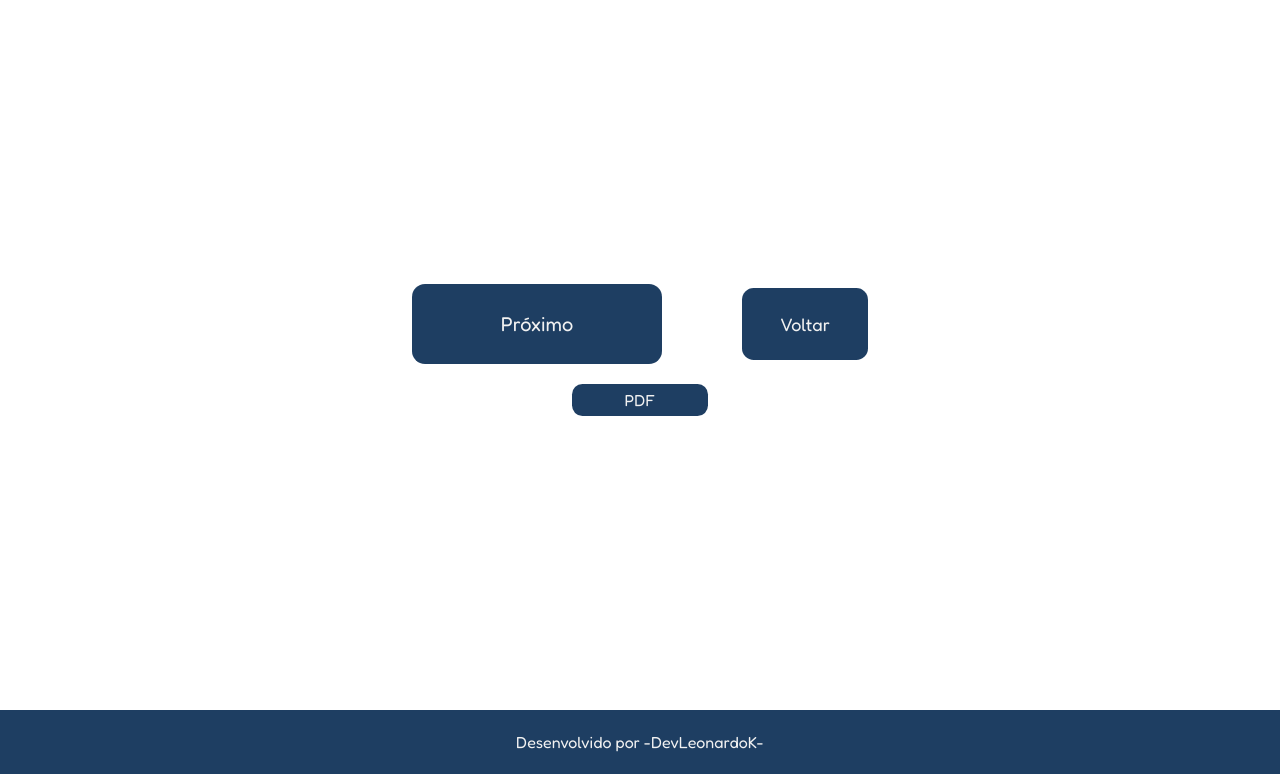
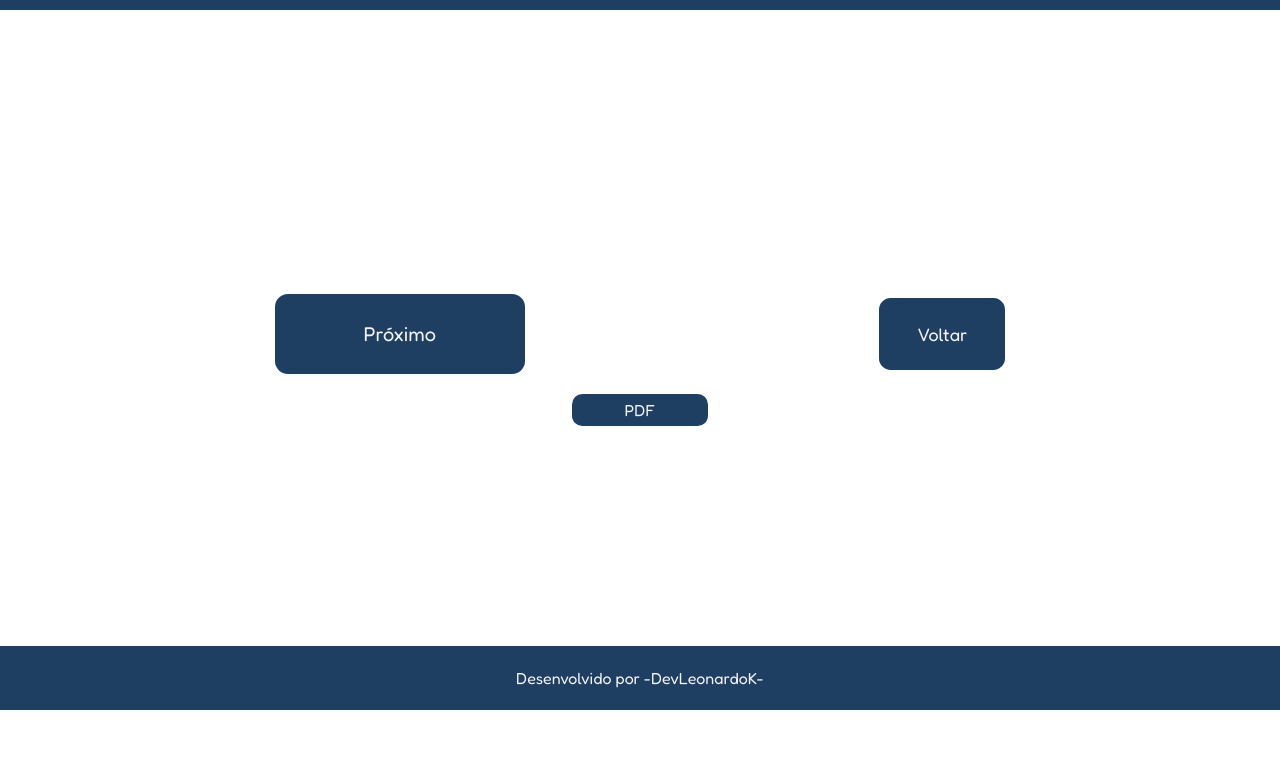
Before and after one commit to DevLeonardoK/quantofalta, a website: page index.html in a window 1280 px wide. Both pictures are taken after a click on the button "Próximo". Shown: the part 90-864 px from the top of the page. After the commit the page ends 800 px from the top, so only its background shows below. Drawn offline with nearby package versions, Linux system fonts and the light colour scheme.

Commit message:
add media screen

```diff
--- a/index.html
+++ b/index.html
@@ -58,6 +58,7 @@
           onclick="showSubjects()"
           id="buttonNext"
         />
+
         <input
           type="button"
           value="Voltar"
@@ -673,8 +674,10 @@
         <input type="button" value="PDF" id="btnPdf" onclick="downloadPdf()" />
       </section>
     </section>
+    <div id="footer">
+      <footer>Desenvolvido por -DevLeonardoK-</footer>
+    </div>
 
-    <footer id="footer">Desenvolvido por -DevLeonardoK-</footer>
     <script src="js/script.js"></script>
   </body>
 </html>
--- a/js/script.js
+++ b/js/script.js
@@ -21,9 +21,17 @@ function showSubjects() {
   voltarButton.style.display = "block";
   buttonMenu.style.flexDirection = "row";
   buttonMenu.style.height = "auto";
-  buttonMenu.style.marginTop = "80px";
+  buttonMenu.style.marginTop = "100px";
   buttonMenu.style.marginBottom = "20px";
   buttonPdf.style.display = "block";
+
+  if (window.screen.width >= 1024) {
+    buttonMenu.style.display = "flex";
+    buttonMenu.style.flexDirection = "row";
+    buttonMenu.style.gap = "5em";
+    buttonMenu.style.width = "340px";
+    buttonMenu.style.justifyContent = "center";
+  }
 
   if (selectOption === "23n") {
     buttonNext.style.display = "none";
--- a/sass/styles.sass
+++ b/sass/styles.sass
@@ -2,6 +2,12 @@
     margin:0
     padding: 0
     font-family: "Fredoka"
+    box-sizing: border-box
+
+body
+    height: 100vh
+    margin: 0
+    padding: 0
     box-sizing: border-box
 
 .body-complete
@@ -10,7 +16,7 @@
     justify-content: center
     align-items: center
     width: 100vw
-    height: 100vh
+    min-height: 100%
 
     select
         width: 12.5em
@@ -36,7 +42,7 @@
 nav
     background-color: #1E3E62
     width: 100%
-    height:10vh
+    height:100px
     color:#f1f1f1
     text-align: center
     display: flex
@@ -122,7 +128,7 @@ table
 
 
 
-footer
+#footer
     background-color: #1E3E62
     height:5em
     color:#f1f1f1
@@ -131,6 +137,8 @@ footer
     align-items: center
     display: flex
     width: 100%
+    margin: 0
+
 
 
 #email,#mensagem, #enviar
@@ -168,3 +176,25 @@ footer
     background-color: #1E3E62
     color: #f1f1f1
     font-size: 16px
+
+
+
+
+
+
+
+//Responsividade
+@media (min-width: 1000px )
+    #body-complete
+        min-height: 100%
+        width: 100vw
+        position: relative
+    #footer
+        width: 100%
+        position: absolute
+        bottom: 0
+    #button-menu
+        display: flex
+        width: 100%
+        flex-direction: row
+        justify-content: space-evenly
```
Also changed, not shown: styles/styles.css, 1 other file.
